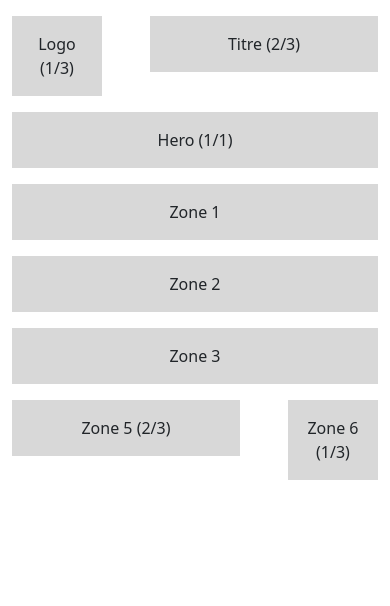
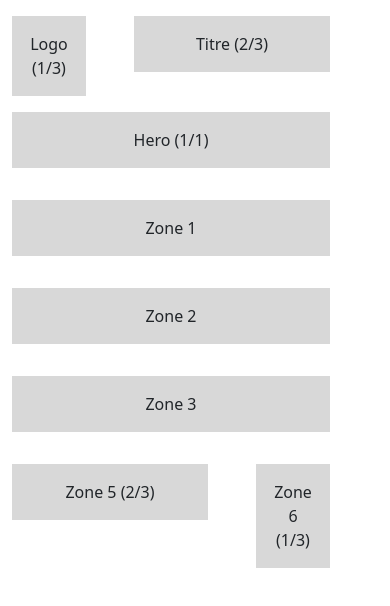
Before and after one commit to MGausseran/exercises-bootstrap, a plain HTML site: page index.html in a window 390 px wide. Drawn offline with nearby package versions, Linux system fonts and the light colour scheme.

Commit message:
Version responsive terminée

```diff
--- a/index.html
+++ b/index.html
@@ -10,10 +10,9 @@
 </head>
 
 <body>
-    <section>
     <div class="container text-center">
         <header>
-                <div class="row gx-5 my-3">
+            <div class="row col-12 gx-5 my-3">
                 <div class="col-4">
                     <div class="grey p-3">Logo (1/3)</div>
                 </div>
@@ -23,29 +22,23 @@
             </div>
         </header>
         <main>
-                <div class="row gx-5 my-3">
+            <div class="row col-12 gx-5 my-3">
                 <div class="col-12">
                     <div class="grey p-3">Hero (1/1)</div>
                 </div>
             </div>
-                <div class="col-lg-4">
-                <div class="row gx-5 my-3">
-                    <div class="col-12">
+            <section class="row col-12 gx-5 my-3">
+                <div class="col-lg-4 col-sm-12 my-3">
                     <div class="grey p-3">Zone 1</div>
                 </div>
-                </div>
-                <div class="row gx-5 my-3">
-                    <div class="col-12">
+                <div class="col-lg-4 col-sm-12 my-3">
                     <div class="grey p-3">Zone 2</div>
                 </div>
-                </div>
-                <div class="row gx-5 my-3">
-                    <div class="col-12">
+                <div class="col-lg-4 col-sm-12 my-3">
                     <div class="grey p-3">Zone 3</div>
                 </div>
-                </div>
-                </div>
-                <div class="row gx-5 my-3">
+            </section>
+            <div class="row col-12 row gx-5 my-3">
                 <div class="col-8">
                     <div class="grey p-3">Zone 5 (2/3)</div>
                 </div>
@@ -53,11 +46,7 @@
                     <div class="grey p-3">Zone 6 (1/3)</div>
                 </div>
             </div>
-
         </main>
     </div>
-    </section>
     <script src="https://cdn.jsdelivr.net/npm/bootstrap@5.3.3/dist/js/bootstrap.bundle.min.js" integrity="sha384-YvpcrYf0tY3lHB60NNkmXc5s9fDVZLESaAA55NDzOxhy9GkcIdslK1eN7N6jIeHz" crossorigin="anonymous"></script>
-</body>
-
-</html>
+</body></html>
```
Lines whose indentation alone changed are shown as unchanged.
